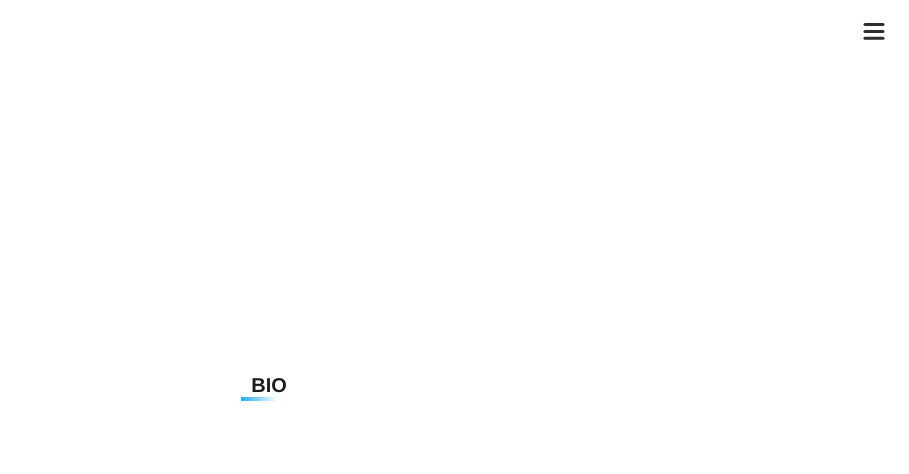
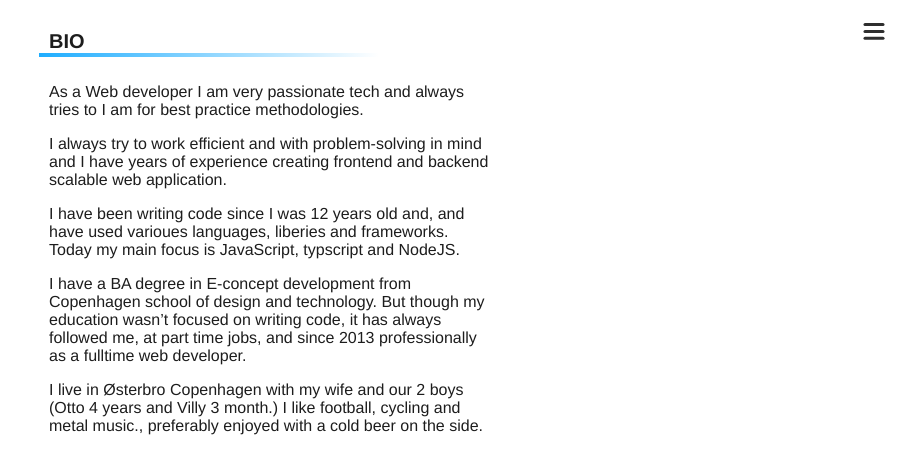
Before and after one commit to captain-fatbeard/personal-website, a Next.js app: page /bio in a window 1280 px wide. Shown: the top 474 px of the page, without its empty margins (371-1280 px from the left). Built offline with nearby package versions, Linux system fonts and the light colour scheme.

Commit message:
add bio text and styles

```diff
--- a/pages/bio.tsx
+++ b/pages/bio.tsx
@@ -2,11 +2,11 @@ import type { NextPage } from 'next'
 
 import Head from 'next/head'
 
-import styles from '../styles/Home.module.css'
+import styles from '../styles/bio.module.css'
 
 import UnderlinedTitle from '../components/UnderlinedTitle'
 
-const Home: NextPage = () => {
+const Bio: NextPage = () => {
 	return <>
 		<Head>
 			<title>Jacob Juul Larsen - Bio</title>
@@ -16,8 +16,13 @@ const Home: NextPage = () => {
 
 		<div className={styles.container}>
 			<UnderlinedTitle title="bio"/>
+			<p>As a Web developer I am very passionate tech and always tries to I am for best practice methodologies.</p>
+			<p>I always try to work efficient and with problem-solving in mind and I have years of experience creating frontend and backend scalable web application.</p>
+			<p>I have been writing code since I was 12 years old and, and have used varioues languages, liberies and frameworks. Today my main focus is JavaScript, typscript and NodeJS.</p>
+			<p>I have a BA degree in E-concept development from Copenhagen school of design and technology. But though my education wasn’t focused on writing code, it has always followed me, at part time jobs, and since 2013 professionally as a fulltime web developer.</p>
+			<p>I live in Østerbro Copenhagen with my wife and our 2 boys (Otto 4 years and Villy 3 month.) I like football, cycling and metal music., preferably enjoyed with a cold beer on the side.</p>
 		</div>
 	</>
 }
 
-export default Home
+export default Bio
--- /dev/null
+++ b/styles/bio.module.css
@@ -0,0 +1,9 @@
+.container {
+    padding: 30px;
+    width: 500px;
+    margin: auto;
+}
+
+.headlines {
+	margin-bottom: 30px;
+}
```
